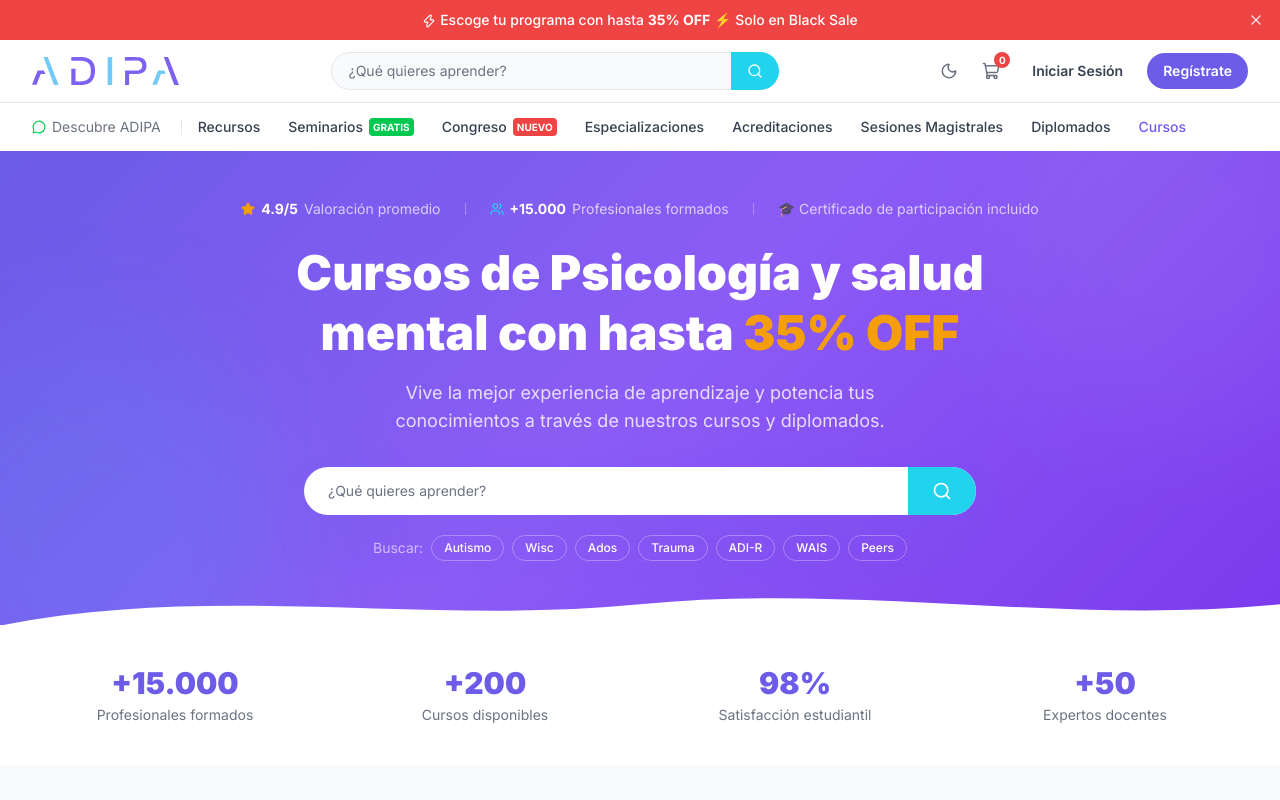
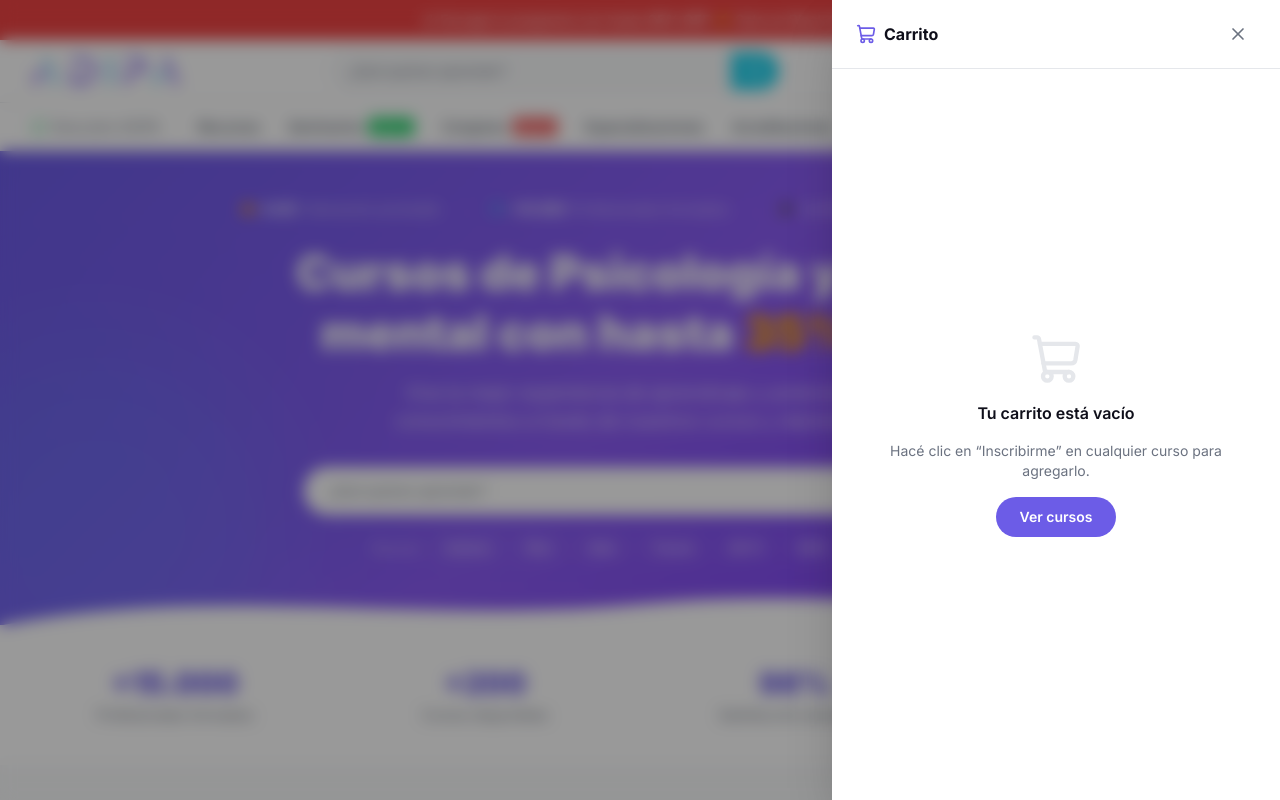
Before and after one commit to facundoluna76/version-a-adipa, a Next.js app: page / in a window 1280 px wide. Both pictures are taken after a click on the button "Ver carrito (0 items)". Shown: the top 800 px of the page. Built offline with nearby package versions, Linux system fonts and the light colour scheme.

Commit message:
feat: create cart

```diff
--- a/app/layout.tsx
+++ b/app/layout.tsx
@@ -2,6 +2,8 @@ import type { Metadata, Viewport } from 'next';
 import { Inter } from 'next/font/google';
 import './globals.css';
 import { ThemeProvider } from '@/components/providers/ThemeProvider';
+import { CartProvider } from '@/components/providers/CartProvider';
+import { CartDrawer } from '@/components/Cart/CartDrawer';
 
 const inter = Inter({
   subsets: ['latin'],
@@ -83,7 +85,12 @@ export default function RootLayout({
   return (
     <html lang="es" className={inter.variable} suppressHydrationWarning>
       <body className="min-h-screen antialiased">
-        <ThemeProvider>{children}</ThemeProvider>
+        <ThemeProvider>
+          <CartProvider>
+            {children}
+            <CartDrawer />
+          </CartProvider>
+        </ThemeProvider>
       </body>
     </html>
   );
--- /dev/null
+++ b/components/Cart/CartDrawer.tsx
@@ -0,0 +1,151 @@
+'use client';
+
+import { X, ShoppingCart, Trash2 } from 'lucide-react';
+import Image from 'next/image';
+import { clsx } from 'clsx';
+import { useCart } from '@/components/providers/CartProvider';
+
+function formatPrice(price: number): string {
+  return new Intl.NumberFormat('es-CL', {
+    style: 'currency',
+    currency: 'CLP',
+    minimumFractionDigits: 0,
+  }).format(price);
+}
+
+export function CartDrawer() {
+  const { items, removeFromCart, clearCart, isOpen, closeCart, total } = useCart();
+
+  return (
+    <>
+      {/* Backdrop */}
+      <div
+        className={clsx(
+          'fixed inset-0 z-50 bg-black/40 backdrop-blur-sm transition-opacity duration-300',
+          isOpen ? 'opacity-100 pointer-events-auto' : 'opacity-0 pointer-events-none',
+        )}
+        onClick={closeCart}
+        aria-hidden="true"
+      />
+
+      {/* Drawer panel */}
+      <div
+        role="dialog"
+        aria-label="Carrito de compras"
+        aria-modal="true"
+        className={clsx(
+          'fixed top-0 right-0 z-50 flex h-full w-full max-w-md flex-col',
+          'bg-white shadow-2xl dark:bg-adipa-gray-900',
+          'transition-transform duration-300',
+          isOpen ? 'translate-x-0' : 'translate-x-full',
+        )}
+      >
+        {/* ── Header ── */}
+        <div className="flex items-center justify-between border-b border-adipa-gray-200 px-6 py-4 dark:border-adipa-gray-700">
+          <div className="flex items-center gap-2">
+            <ShoppingCart size={20} className="text-adipa-purple" aria-hidden="true" />
+            <h2 className="font-bold text-adipa-dark dark:text-white">Carrito</h2>
+            {items.length > 0 && (
+              <span className="rounded-full bg-adipa-purple px-2 py-0.5 text-xs font-bold text-white">
+                {items.length}
+              </span>
+            )}
+          </div>
+          <button
+            onClick={closeCart}
+            aria-label="Cerrar carrito"
+            className="rounded-full p-2 text-adipa-gray-500 transition-colors hover:bg-adipa-gray-100 dark:text-white dark:hover:bg-adipa-gray-800"
+          >
+            <X size={20} />
+          </button>
+        </div>
+
+        {/* ── Empty state ── */}
+        {items.length === 0 && (
+          <div className="flex flex-1 flex-col items-center justify-center gap-4 px-6 text-center">
+            <ShoppingCart
+              size={52}
+              className="text-adipa-gray-200 dark:text-adipa-gray-700"
+              aria-hidden="true"
+            />
+            <p className="font-semibold text-adipa-dark dark:text-white">
+              Tu carrito está vacío
+            </p>
+            <p className="text-sm text-adipa-gray-500 dark:text-adipa-gray-400">
+              Hacé clic en &ldquo;Inscribirme&rdquo; en cualquier curso para agregarlo.
+            </p>
+            <button
+              onClick={closeCart}
+              className="rounded-full bg-adipa-purple px-6 py-2.5 text-sm font-semibold text-white transition-colors hover:bg-adipa-purple-600"
+            >
+              Ver cursos
+            </button>
+          </div>
+        )}
+
+        {/* ── Items list ── */}
+        {items.length > 0 && (
+          <>
+            <ul className="flex-1 divide-y divide-adipa-gray-200 overflow-y-auto dark:divide-adipa-gray-700">
+              {items.map(({ course }) => (
+                <li key={course.id} className="flex gap-3 p-4">
+                  {/* Thumbnail */}
+                  <div className="relative h-16 w-20 flex-shrink-0 overflow-hidden rounded-xl">
+                    <Image
+                      src={course.imageUrl}
+                      alt={course.title}
+                      fill
+                      sizes="80px"
+                      className="object-cover"
+                    />
+                  </div>
+
+                  {/* Info */}
+                  <div className="flex min-w-0 flex-1 flex-col justify-between">
+                    <p className="line-clamp-2 text-sm font-semibold leading-snug text-adipa-dark dark:text-white">
+                      {course.title}
+                    </p>
+                    <div className="flex items-center justify-between">
+                      <span className="text-sm font-black text-adipa-purple">
+                        {formatPrice(course.discountPrice)}
+                      </span>
+                      <button
+                        onClick={() => removeFromCart(course.id)}
+                        aria-label={`Eliminar ${course.title} del carrito`}
+                        className="rounded-full p-1.5 text-adipa-gray-400 transition-colors hover:bg-red-50 hover:text-adipa-red"
+                      >
+                        <Trash2 size={14} />
+                      </button>
+                    </div>
+                  </div>
+                </li>
+              ))}
+            </ul>
+
+            {/* ── Footer ── */}
+            <div className="border-t border-adipa-gray-200 px-6 py-4 dark:border-adipa-gray-700">
+              {items.length > 1 && (
+                <button
+                  onClick={clearCart}
+                  className="mb-3 flex w-full items-center justify-center gap-1.5 text-xs text-adipa-gray-400 transition-colors hover:text-adipa-red"
+                >
+                  <Trash2 size={12} aria-hidden="true" />
+                  Vaciar carrito
+                </button>
+              )}
+              <div className="mb-4 flex items-center justify-between">
+                <span className="font-semibold text-adipa-dark dark:text-white">Total</span>
+                <span className="text-xl font-black text-adipa-purple">
+                  {formatPrice(total)}
+                </span>
+              </div>
+              <button className="w-full rounded-full bg-adipa-purple py-3 font-semibold text-white transition-colors hover:bg-adipa-purple-600">
+                Ir al pago
+              </button>
+            </div>
+          </>
+        )}
+      </div>
+    </>
+  );
+}
--- a/components/Courses/CourseCard.tsx
+++ b/components/Courses/CourseCard.tsx
@@ -3,6 +3,7 @@ import { Calendar, Clock, Star, Users } from 'lucide-react';
 import { clsx } from 'clsx';
 import { Badge } from '@/components/ui/Badge';
 import { Button } from '@/components/ui/Button';
+import { useCart } from '@/components/providers/CartProvider';
 import type { Course } from '@/types';
 
 interface CourseCardProps {
@@ -28,6 +29,9 @@ function formatDate(dateStr: string): string {
 }
 
 export function CourseCard({ course }: CourseCardProps) {
+  const { addToCart, items } = useCart();
+  const inCart = items.some((i) => i.course.id === course.id);
+
   return (
     <article
       className={clsx(
@@ -146,11 +150,12 @@ export function CourseCard({ course }: CourseCardProps) {
             </p>
           </div>
           <Button
-            variant="primary"
+            variant={inCart ? 'outline' : 'primary'}
             size="sm"
-            aria-label={`Inscribirme al curso ${course.title}`}
+            aria-label={inCart ? `${course.title} ya está en el carrito` : `Inscribirme al curso ${course.title}`}
+            onClick={() => addToCart(course)}
           >
-            Inscribirme
+            {inCart ? '✓ Agregado' : 'Inscribirme'}
           </Button>
         </div>
       </div>
--- a/components/Header/Header.tsx
+++ b/components/Header/Header.tsx
@@ -14,11 +14,13 @@ import {
 } from 'lucide-react';
 import { clsx } from 'clsx';
 import { useTheme } from '@/components/providers/ThemeProvider';
+import { useCart } from '@/components/providers/CartProvider';
 import { FadeIn } from '@/components/ui/FadeIn';
 import { NAV_ITEMS } from '@/data/courses';
 
 export function Header() {
   const { theme, toggle } = useTheme();
+  const { items, openCart } = useCart();
   const [isScrolled, setIsScrolled]     = useState(false);
   const [isMobileOpen, setIsMobileOpen] = useState(false);
   const [showBanner, setShowBanner]     = useState(true);
@@ -142,12 +144,13 @@ export function Header() {
 
                 {/* Cart */}
                 <button
-                  aria-label="Ver carrito (0 items)"
+                  onClick={openCart}
+                  aria-label={`Ver carrito (${items.length} ${items.length === 1 ? 'item' : 'items'})`}
                   className="relative rounded-full p-2 text-adipa-gray-500 transition-colors hover:bg-adipa-purple-50 hover:text-adipa-purple dark:text-white cursor-pointer"
                 >
                   <ShoppingCart size={18} />
                   <span className="absolute -right-0.5 -top-0.5 flex h-4 w-4 items-center justify-center rounded-full bg-adipa-red text-[10px] font-bold text-white">
-                    0
+                    {items.length}
                   </span>
                 </button>
 
--- /dev/null
+++ b/components/providers/CartProvider.tsx
@@ -0,0 +1,72 @@
+'use client';
+
+import { createContext, useContext, useState, type ReactNode } from 'react';
+import type { Course } from '@/types';
+
+interface CartItem {
+  course: Course;
+}
+
+interface CartContextValue {
+  items: CartItem[];
+  addToCart: (course: Course) => void;
+  removeFromCart: (courseId: string) => void;
+  clearCart: () => void;
+  isOpen: boolean;
+  openCart: () => void;
+  closeCart: () => void;
+  total: number;
+}
+
+const CartContext = createContext<CartContextValue>({
+  items: [],
+  addToCart: () => {},
+  removeFromCart: () => {},
+  clearCart: () => {},
+  isOpen: false,
+  openCart: () => {},
+  closeCart: () => {},
+  total: 0,
+});
+
+export function CartProvider({ children }: { children: ReactNode }) {
+  const [items, setItems] = useState<CartItem[]>([]);
+  const [isOpen, setIsOpen] = useState(false);
+
+  const addToCart = (course: Course) => {
+    setItems((prev) => {
+      const already = prev.find((i) => i.course.id === course.id);
+      if (already) return prev; // no duplicados
+      return [...prev, { course }];
+    });
+    setIsOpen(true); // abre el drawer automáticamente
+  };
+
+  const removeFromCart = (courseId: string) =>
+    setItems((prev) => prev.filter((i) => i.course.id !== courseId));
+
+  const clearCart = () => setItems([]);
+
+  const total = items.reduce((sum, { course }) => sum + course.discountPrice, 0);
+
+  return (
+    <CartContext.Provider
+      value={{
+        items,
+        addToCart,
+        removeFromCart,
+        clearCart,
+        isOpen,
+        openCart: () => setIsOpen(true),
+        closeCart: () => setIsOpen(false),
+        total,
+      }}
+    >
+      {children}
+    </CartContext.Provider>
+  );
+}
+
+export function useCart() {
+  return useContext(CartContext);
+}
```
